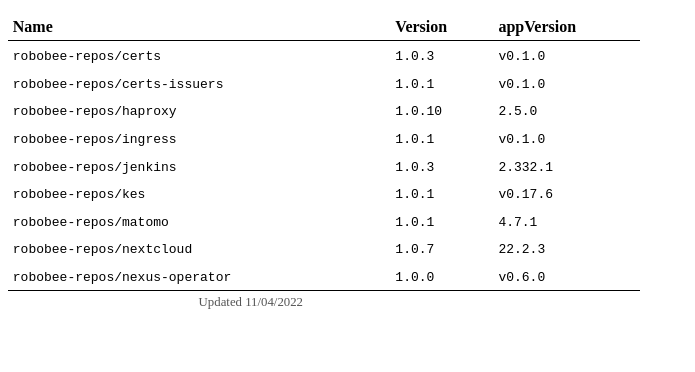
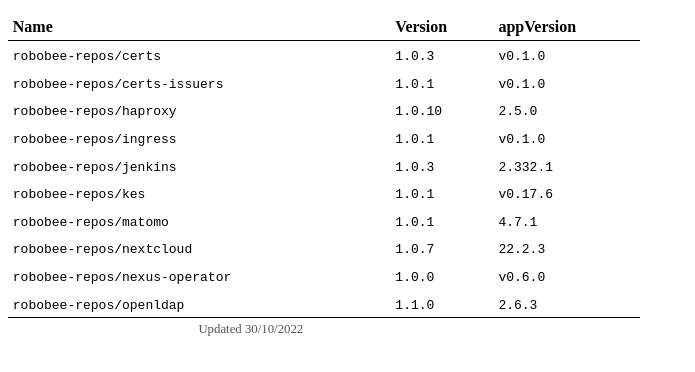
Before and after one commit to robobee-repos/helm-charts, a plain HTML site: page charts/index.html in a window 1280 px wide. Shown: the part 128-500 px from the top of the page, without its empty margins (0-695 px from the left). Drawn offline with Linux system fonts and the light colour scheme.

Commit message:
See #4654 Update index

```diff
--- a/charts/index.html
+++ b/charts/index.html
@@ -126,9 +126,15 @@
 <td><code>v0.6.0</code></td>
 </tr>
 
+<tr>
+<td><code>robobee-repos/openldap</code></td>
+<td><code>1.1.0</code></td>
+<td><code>2.6.3</code></td>
+</tr>
+
 <tfoot>
 <tr>
-<td colspan="2">Updated 11/04/2022</td>
+<td colspan="2">Updated 30/10/2022</td>
 </tr>
 </tfoot>
 
```
